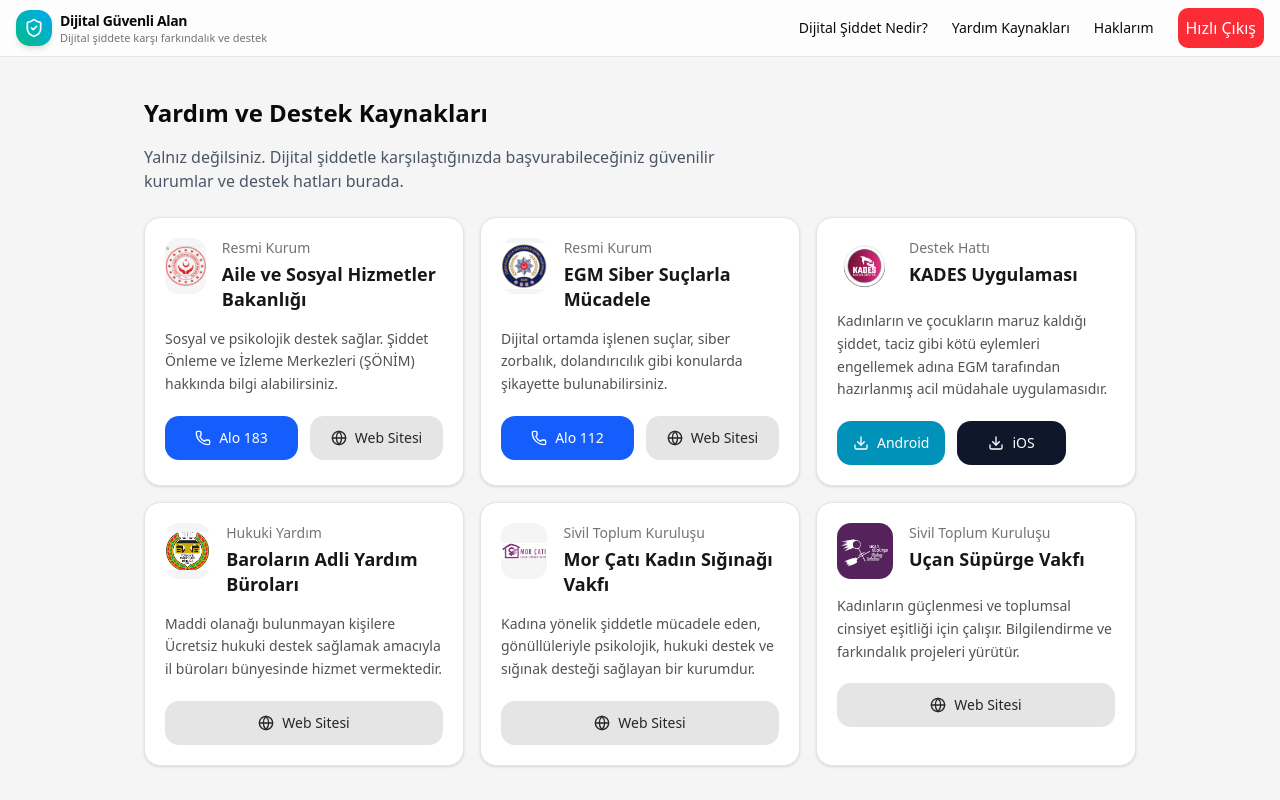
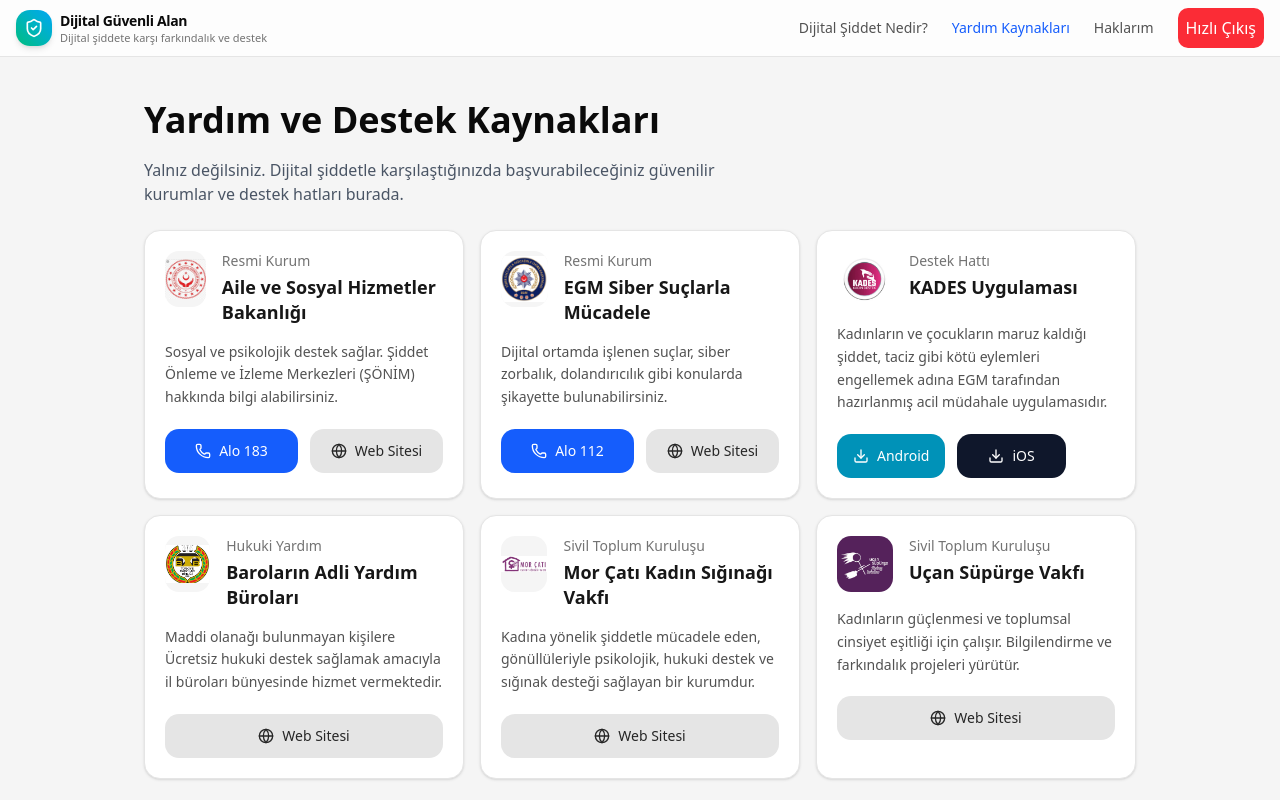
Before and after one commit to handememikoglu/dijital_siddet_web, a Next.js app: page /yardim-kaynaklari in a window 1280 px wide. Shown: the top 800 px of the page. Built offline with nearby package versions, Linux system fonts and the light colour scheme.

Commit message:
feat: Add header pathname

```diff
--- a/app/yardim-kaynaklari/page.tsx
+++ b/app/yardim-kaynaklari/page.tsx
@@ -4,7 +4,7 @@
 export default function Page() {
   return (
     <main className="mx-auto max-w-5xl px-4 py-10">
-      <h1 className="text-2xl font-bold mb-4">Yardım ve Destek Kaynakları</h1>
+      <h1 className="text-4xl font-bold leading-tight mb-4">Yardım ve Destek Kaynakları</h1>
       <p className="text-gray-600 max-w-xl">Yalnız değilsiniz. Dijital şiddetle karşılaştığınızda başvurabileceğiniz güvenilir kurumlar ve destek hatları burada.</p>
       <div className="mt-6 grid gap-4 sm:grid-cols-3">
         {supportResources.map((item) => (
--- a/components/layout/header.tsx
+++ b/components/layout/header.tsx
@@ -4,9 +4,12 @@
 import { ShieldCheck, Menu, X } from "lucide-react";
 import { useState } from "react";
 import QuikExitButton from "../ui/quikExitButton";
+import { usePathname } from "next/navigation";
+import { cn } from "@/lib/utils";
 
 export default function Header() {
   const [open, setOpen] = useState(false);
+  const pathname = usePathname();
 
   const navItems = [
     { label: "Dijital Şiddet Nedir?", href: "/dijital-siddet-nedir" },
@@ -33,15 +36,23 @@
         </Link>
 
         <nav className="hidden md:flex items-center gap-6">
-          {navItems.map((item) => (
-            <Link
+          {navItems.map((item) => {
+            const isActive = pathname === item.href;
+            return (
+             <Link
               key={item.href}
               href={item.href}
-              className="text-sm font-medium  hover:bg-gray-500/20 hover:p-2 hover:rounded-md transition"
+              className={cn(
+                "text-sm font-medium transition-colors",
+                isActive
+                  ? "text-blue-600 "
+                  : "text-neutral-600 hover:text-neutral-900"
+              )}
             >
               {item.label}
             </Link>
-          ))}
+            )
+          })}
 
           <QuikExitButton />
         </nav>
```
